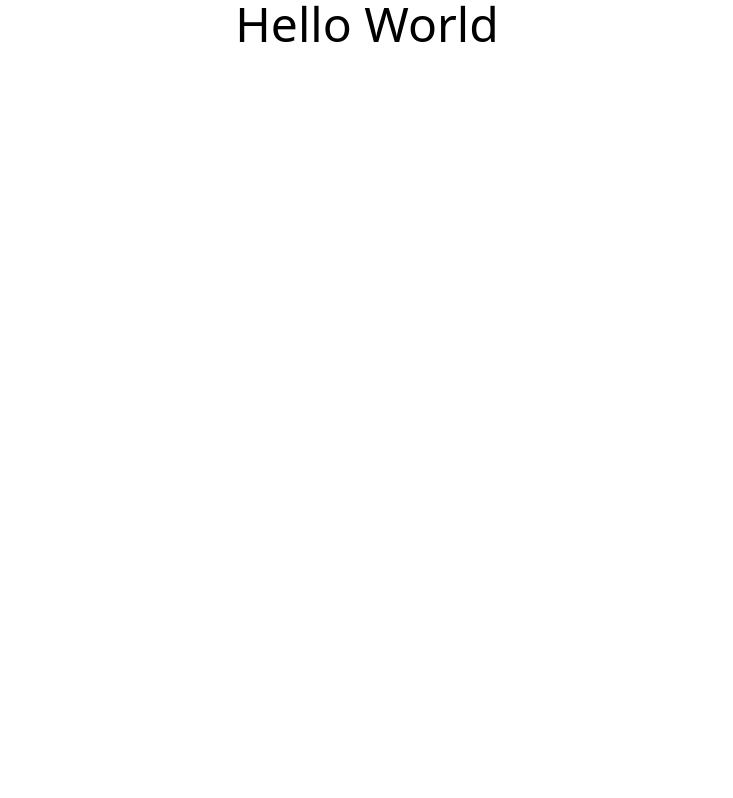
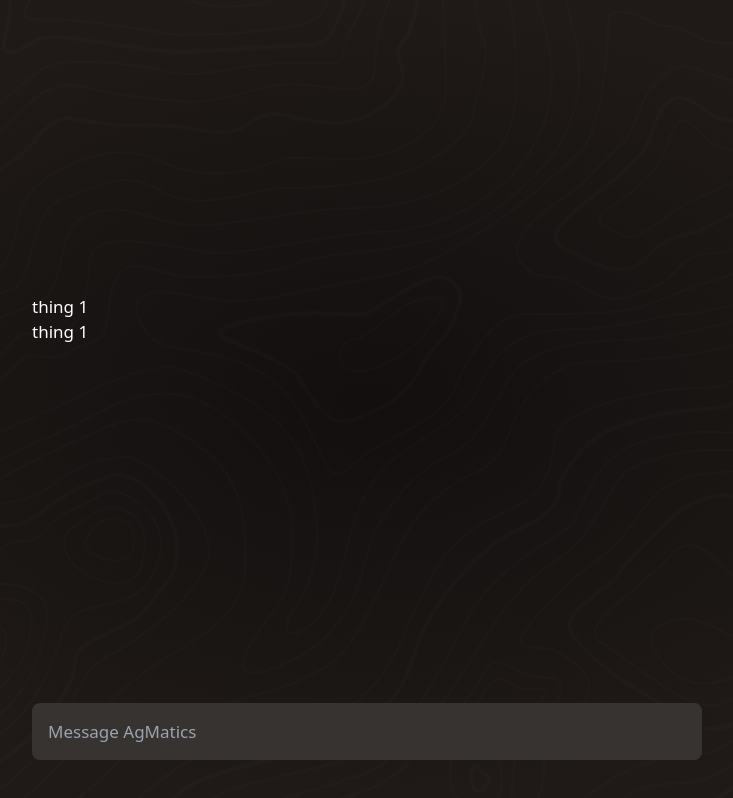
Before and after one commit to Virtuouz/Agmatics-UI, a website: page src/index.html in a window 1280 px wide. Shown: the whole page, without its empty margins (273-1006 px from the left). Drawn offline with nearby package versions, Linux system fonts and the light colour scheme; files that its build step writes are made by us from their sources.

Commit message:
add core styling

```diff
--- a/src/css/styles.css
+++ b/src/css/styles.css
@@ -2,8 +2,19 @@
 @tailwind components;
 @tailwind utilities;
 
+@layer utilities{
+    .no-scrollbar::-webkit-scrollbar {
+        display: none;
+    }
+   /* Hide scrollbar for IE, Edge and Firefox */
+    .no-scrollbar {
+        -ms-overflow-style: none;  /* IE and Edge */
+        scrollbar-width: none;  /* Firefox */
+  }
+}
+
 @layer components {
-  .basecontainer {
+  .cs-basecontainer {
     @apply flex max-w-[1440px] flex-col px-4 sm:px-10;
   }
   .cs-w-full-l {
@@ -52,3 +63,33 @@
   white-space: nowrap;
   width: 1px;
 }
+
+.cs-grow-wrap {
+    /* easy way to plop the elements on top of each other and have them both sized based on the tallest one's height */
+    display: grid;
+  }
+  .cs-grow-wrap::after {
+    /* Note the weird space! Needed to preventy jumpy behavior */
+    content: attr(data-replicated-value) " ";
+
+    /* This is how textarea text behaves */
+    white-space: pre-wrap;
+
+    /* Hidden from view, clicks, and screen readers */
+    visibility: hidden;
+  }
+  .cs-grow-wrap > textarea {
+    /* You could leave this, but after a user resizes, then it ruins the auto sizing */
+    resize: none;
+
+    /* Firefox shows scrollbar on growth, you can hide like this. */
+    overflow: hidden;
+  }
+  .cs-grow-wrap > textarea,
+  .cs-grow-wrap::after {
+    /* Identical styling required!! */
+    font: inherit;
+
+    /* Place on top of each other */
+    grid-area: 1 / 1 / 2 / 2;
+  }
--- a/src/index.html
+++ b/src/index.html
@@ -1,5 +1,5 @@
 <!DOCTYPE html>
-<html lang="en">
+<html lang="en" class="mx-auto my-0 max-w-[1440px] overflow-x-hidden">
 <head>
     <meta charset="UTF-8">
     <meta name="viewport" content="width=device-width, initial-scale=1.0">
@@ -7,7 +7,37 @@
 
     <link rel="stylesheet" href="/dist/css/styles.css" />
 </head>
-<body>
-    <div class="text-center text-5xl">Hello World</div>
+<body class="mx-4 sm:mx-10 flex flex-col h-screen text-white bg-[radial-gradient(50%_50%_at_50%_50%,#120F0E_0%,#1F1A18_100%);] text-[1.0625rem]">
+
+    <main class="flex flex-1 flex-col">
+        <!-- Topo -->
+        <div class="absolute cs-w-full w-full h-full">
+            <div class="absolute bg-[url('/src/assets/images/topo.svg')] bg-cover w-full h-full"></div>
+        </div>
+
+        <div class="cs-w-full flex-col flex items-center justify-center">
+
+            <div class="cs-basecontainer flex justify-center items-center w-full h-screen">
+                <div class="max-w-[670px] w-full flex flex-col h-full pb-10">
+                    <section class="flex-1 h-full overflow-y-auto no-scrollbar flex flex-col">
+                        <div class="flex-1 flex flex-col justify-center items-center">
+                            <div class="max-w-full w-full flex flex-col">
+                                <p>thing 1</p>
+                                <p>thing 1</p>
+
+                            </div>
+                        </div>
+                    </section>
+                    <form action="#" class="w-full mt-16">
+                        <div class="p-4 bg-[#363331] rounded-lg">
+                            <div class="cs-grow-wrap overflow-y-auto max-h-[25vh] bg-[#363331]">
+                                <textarea class="resize-none bg-[#363331] focus:border-none rounded-lg" name="Prompt Textarea" id="prompt-textarea" rows="1" placeholder="Message AgMatics" onInput="this.parentNode.dataset.replicatedValue = this.value"></textarea>
+                            </div>
+                        </div>
+                    </form>
+                </div>
+            </div>
+        </div>
+    </main>
 </body>
 </html>
```
Also changed, not shown: src/assets/images/topo.svg (added).
